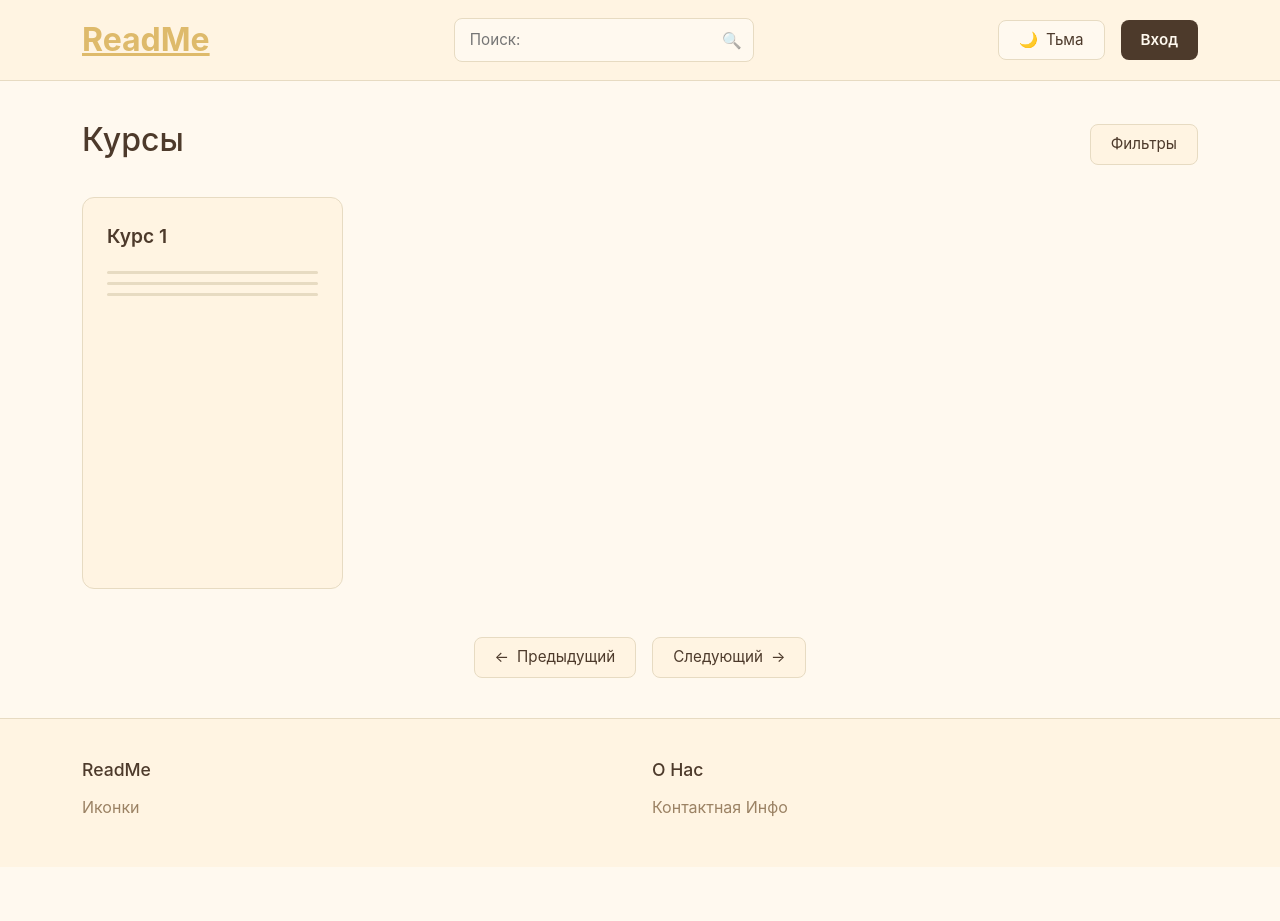
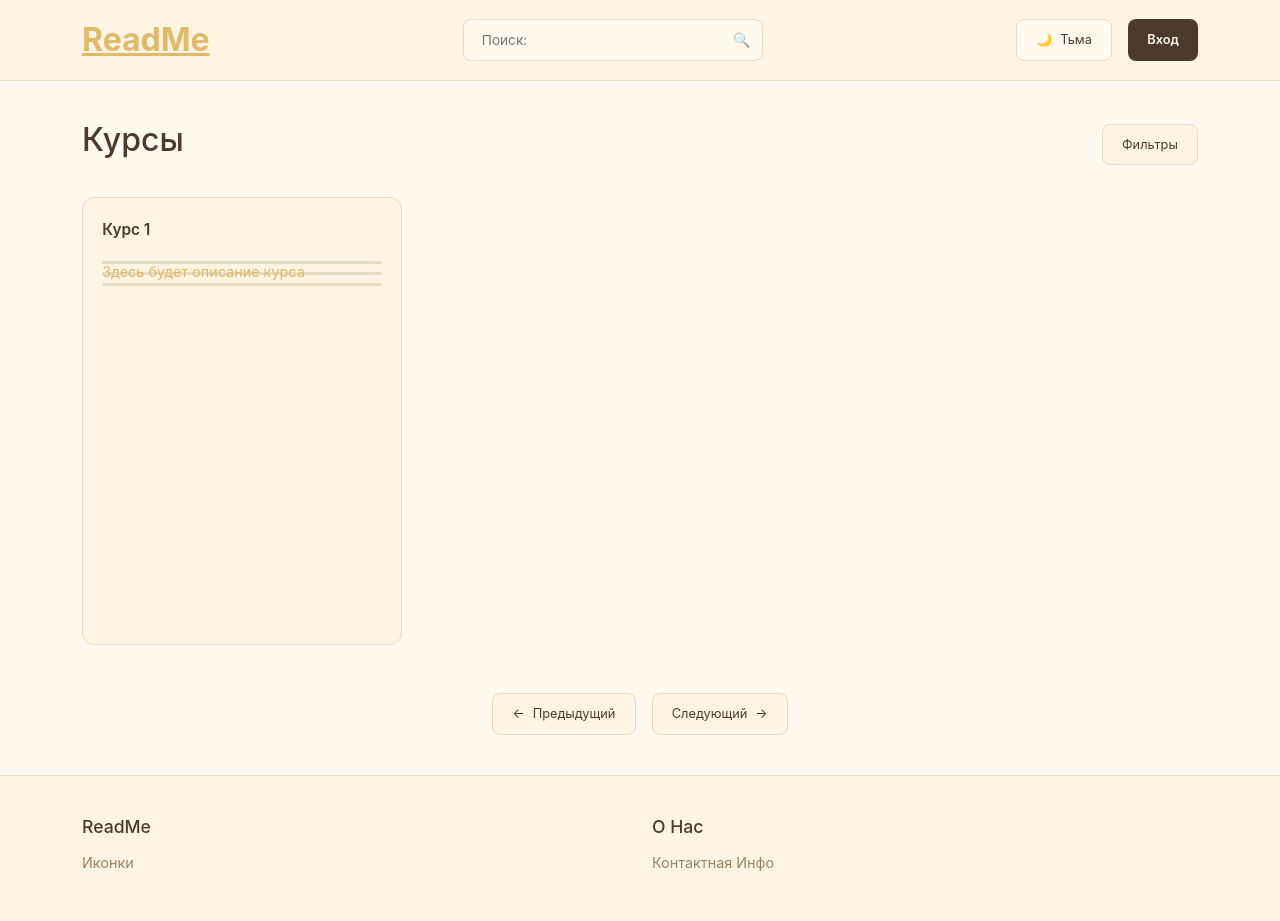
Before and after one commit to ElMakro/ReadMe, a Python web app: template client/templates/index.html in a window 1280 px wide. Before the commit the page ends 867 px from the top, so only its background shows below. Run offline with Jinja, Linux system fonts and the light colour scheme; the template is opened without the code that fills it, so the values that code supplies are empty.

Commit message:
Слегка улучшено масштабирование контента для различных мониторов

```diff
--- a/client/static/style.css
+++ b/client/static/style.css
@@ -73,16 +71,16 @@ body {
     min-height: 100vh;
     display: flex;
     flex-direction: column;
+    font-size: clamp(0.9rem, 1vw, 1rem);
 }
 
-/* ========== HEADER ========== */
 .header {
     background: var(--bg-secondary);
     border-bottom: 1px solid var(--border-color);
 }
 
 .logo {
-    font-size: 2rem;
+    font-size: clamp(1.5rem, 2.5vw, 2.2rem);
     font-weight: bold;
     color: var(--text-primary);
 }
@@ -93,12 +91,12 @@ body {
 
 .search-box input {
     width: 100%;
-    padding: 10px 40px 10px 15px;
+    padding: clamp(8px, 0.8vw, 12px) clamp(12px, 1.5vw, 18px);
     border: 1px solid var(--border-color);
     border-radius: 8px;
     background: var(--bg-primary);
     color: var(--text-primary);
-    font-size: 0.95rem;
+    font-size: clamp(0.85rem, 1vw, 1rem);
 }
 
 .search-box input:focus {
@@ -115,10 +113,13 @@ body {
     pointer-events: none;
 }
 
-.theme-toggle, .btn-login, .filters-btn, .pagination-btn {
-    padding: 8px 20px;
+.theme-toggle,
+.btn-login,
+.filters-btn,
+.pagination-btn {
+    padding: clamp(6px, 0.8vw, 10px) clamp(14px, 1.5vw, 22px);
     border-radius: 8px;
-    font-size: 0.95rem;
+    font-size: clamp(0.8rem, 1vw, 1rem);
     cursor: pointer;
     transition: all 0.3s ease;
 }
@@ -176,18 +176,25 @@ body {
     color: var(--accent);
 }
 
-/* ========== КАРТОЧКИ КУРСОВ  ========== */
+.courses-grid {
+    display: grid;
+    grid-template-columns: repeat(auto-fill, minmax(300px, 1fr));
+    gap: clamp(1rem, 2vw, 2rem);
+}
+
 .course-card {
     background: var(--bg-secondary);
     border: 1px solid var(--border-color);
     border-radius: 12px;
-    padding: 1.5rem;
+    padding: clamp(0.8rem, 1.5vw, 1.5rem);
     cursor: pointer;
-    aspect-ratio: 1 / 1.5;
+    aspect-ratio: 1 / 1.4;
     display: flex;
     flex-direction: column;
     justify-content: space-between;
     transition: all 0.3s ease;
+    width: clamp(260px, 30vw, 320px);
+    height: auto;
 }
 
 .course-card:hover {
@@ -197,7 +204,7 @@ body {
 }
 
 .course-number {
-    font-size: 1.2rem;
+    font-size: clamp(0.9rem, 1.2vw, 1.3rem);
     font-weight: 600;
     color: var(--text-primary);
     margin-bottom: 20px;
--- a/client/templates/index.html
+++ b/client/templates/index.html
@@ -15,7 +15,7 @@
             <div class="course-card position-relative">
                 <a href="/course/1" class="stretched-link text-decoration-none">
                     <div class="course-number">Курс 1</div>
-                    <div class="course-line"></div>
+                    <div class="course-line">Здесь будет описание курса</div>
                     <div class="course-line"></div>
                     <div class="course-line"></div>
                 </a>
```
Also changed, not shown: other parts of client/static/style.css (+14 -37 lines).
